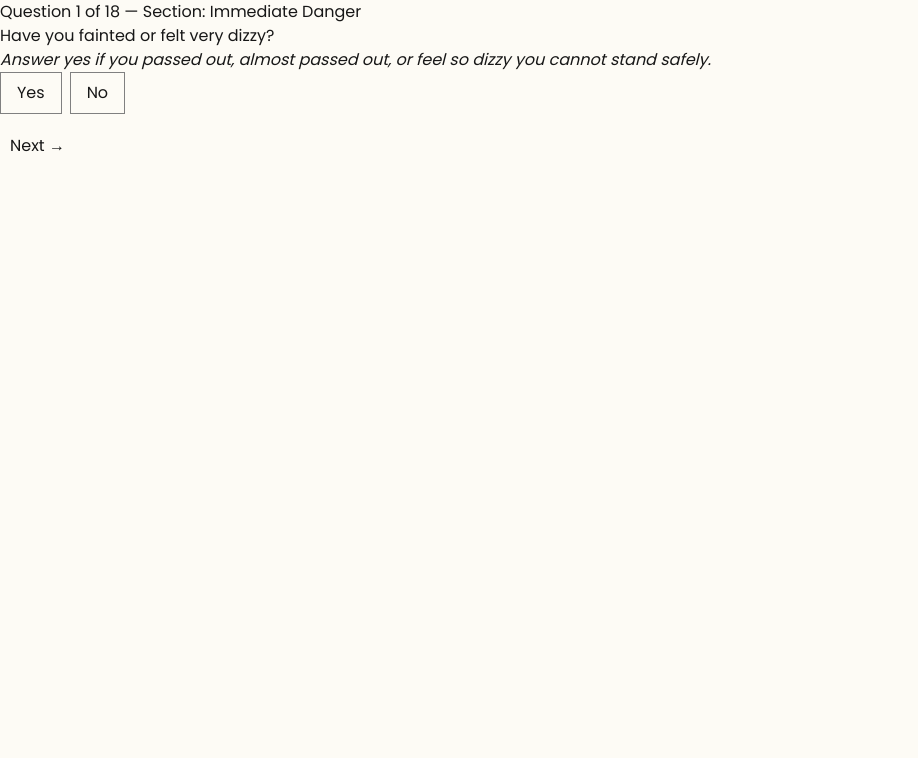
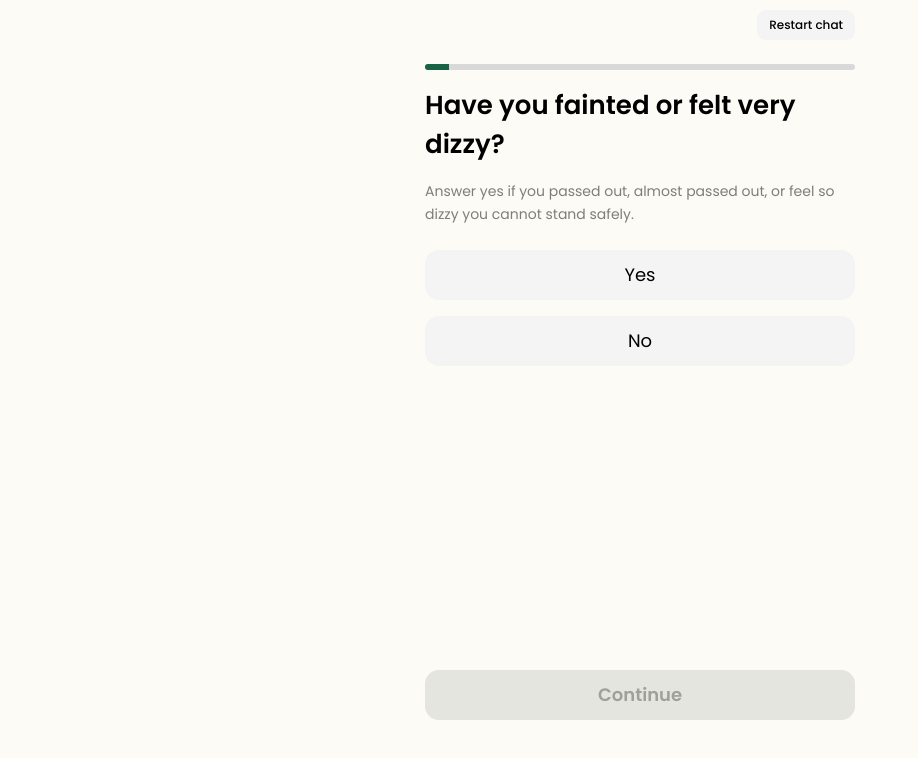
Before and after one commit to owenwon/sepsis-readmission-prevention, a Next.js app: page /checkin in a window 1280 px wide. Shown: the top 758 px of the page, without its empty margins (0-918 px from the left). Built offline with nearby package versions, Linux system fonts and the light colour scheme.

Commit message:
used added barebones styling for all checkin questions, no database connection or business logic

```diff
--- a/src/app/checkin/page.tsx
+++ b/src/app/checkin/page.tsx
@@ -2,8 +2,27 @@
 
 import { useState } from "react";
 import { dailyCheckInQuestions } from "@/lib/questions";
-import type { Question } from "@/lib/questions/types";
+import type { Question, QuestionOption } from "@/lib/questions/types";
 
+// ============================================================================
+// Design tokens from Figma
+// ============================================================================
+const colors = {
+  bg: "bg-[#fdfbf5]",
+  primary: "#186346",
+  primaryBg: "bg-[#186346]",
+  optionBg: "bg-[#f4f4f4]",
+  selectedBg: "bg-[#dcf5f0]",
+  selectedBorder: "border-[#186346]",
+  disabledBg: "bg-[#e5e5e0]",
+  disabledText: "text-[#a0a09b]",
+  trackBg: "bg-[#d9d9d9]",
+  trackFill: "bg-[#186346]",
+};
+
+// ============================================================================
+// Main page
+// ============================================================================
 export default function CheckInPage() {
   const [answers, setAnswers] = useState<Record<string, any>>({});
   const [currentIndex, setCurrentIndex] = useState(0);
@@ -13,7 +32,6 @@ export default function CheckInPage() {
   const visibleQuestions = dailyCheckInQuestions.filter((q) => {
     if (q.prerequisites && q.prerequisites.length > 0) {
       return q.prerequisites.every((prereq) => {
-        // Skip onboarding prerequisites — we don't have that data yet
         if (prereq.source === "onboarding") return true;
 
         const answer = answers[prereq.field];
@@ -46,6 +64,9 @@ export default function CheckInPage() {
 
   const currentQuestion = visibleQuestions[currentIndex];
   const totalQuestions = visibleQuestions.length;
+  const currentValue = currentQuestion ? answers[currentQuestion.id] : undefined;
+  const hasAnswer = currentValue !== undefined && currentValue !== "" && currentValue !== null;
+  const progressPct = totalQuestions > 0 ? ((currentIndex + 1) / totalQuestions) * 100 : 0;
 
   const setAnswer = (question: Question, value: any) => {
     setAnswers((prev) => {
@@ -65,7 +86,8 @@ export default function CheckInPage() {
     });
   };
 
-  const handleNext = () => {
+  const handleContinue = () => {
+    if (!hasAnswer) return;
     if (currentIndex < totalQuestions - 1) {
       setCurrentIndex(currentIndex + 1);
     } else {
@@ -73,71 +95,159 @@ export default function CheckInPage() {
     }
   };
 
-  const handleBack = () => {
-    if (currentIndex > 0) {
-      setCurrentIndex(currentIndex - 1);
-    }
+  const handleRestart = () => {
+    setFinished(false);
+    setCurrentIndex(0);
+    setAnswers({});
   };
 
+  // ----- Completion screen -----
   if (finished) {
     return (
-      <div>
-        <h1>Daily Check-In Complete</h1>
-        <p>Here are your answers:</p>
-        <ul>
-          {Object.entries(answers).map(([key, value]) => (
-            <li key={key}>
-              <strong>{key}:</strong>{" "}
-              {Array.isArray(value) ? value.join(", ") : String(value ?? "")}
-            </li>
-          ))}
-        </ul>
-        <button onClick={() => { setFinished(false); setCurrentIndex(0); setAnswers({}); }}>
+      <div className={`${colors.bg} flex min-h-dvh flex-col items-center justify-between px-4 pb-20 pt-2.5`}>
+        <div className="flex w-full max-w-[430px] flex-col gap-6">
+          <div className="flex flex-col items-end">
+            <button
+              onClick={handleRestart}
+              className="cursor-pointer rounded-[9px] bg-[#f4f4f4] px-3 py-[7px] text-xs font-medium text-black"
+            >
+              Restart chat
+            </button>
+          </div>
+
+          {/* Full progress bar */}
+          <div className="flex w-full flex-col gap-4">
+            <div className={`flex w-full items-center rounded-full ${colors.trackBg}`}>
+              <div className={`h-1.5 rounded-full ${colors.trackFill}`} style={{ width: "100%" }} />
+            </div>
+            <h1 className="text-[26px] font-semibold leading-normal text-black">
+              Daily Check-In Complete 🎉
+            </h1>
+            <p className="text-sm text-black/60">Your responses have been recorded. Thank you for checking in today.</p>
+          </div>
+        </div>
+
+        <button
+          onClick={handleRestart}
+          className={`${colors.primaryBg} flex h-[50px] w-full max-w-[430px] cursor-pointer items-center justify-center rounded-[14px] px-6 py-[5px] text-lg font-semibold text-white`}
+        >
           Start Over
         </button>
       </div>
     );
   }
 
+  // ----- No questions fallback -----
   if (!currentQuestion) {
-    return <div>No questions available.</div>;
+    return (
+      <div className={`${colors.bg} flex min-h-dvh items-center justify-center px-4`}>
+        <p className="text-lg text-black/60">No questions available.</p>
+      </div>
+    );
   }
 
-  // Default to patient text (caregiver mode would come from onboarding data later)
   const questionText = currentQuestion.patientText;
   const helpText = currentQuestion.helpText;
 
+  // ----- Main question screen -----
   return (
-    <div>
-      <p>
-        Question {currentIndex + 1} of {totalQuestions} — Section:{" "}
-        {currentQuestion.section}
-      </p>
+    <div className={`${colors.bg} flex min-h-dvh flex-col items-center justify-between px-4 pb-20 pt-2.5`}>
+      {/* ---- Top: restart, progress, question, options ---- */}
+      <div className="flex w-full max-w-[430px] flex-col gap-6">
+        {/* Restart button */}
+        <div className="flex flex-col items-end">
+          <button
+            onClick={handleRestart}
+            className="cursor-pointer rounded-[9px] bg-[#f4f4f4] px-3 py-[7px] text-xs font-medium text-black"
+          >
+            Restart chat
+          </button>
+        </div>
 
-      <h2>{questionText}</h2>
+        {/* Progress bar + question text */}
+        <div className="flex w-full flex-col gap-4">
+          <div className={`flex w-full items-center rounded-full ${colors.trackBg}`}>
+            <div
+              className={`h-1.5 rounded-l-full ${colors.trackFill} transition-all duration-300 ease-out`}
+              style={{ width: `${progressPct}%` }}
+            />
+          </div>
 
-      {helpText && (
-        <p>
-          <em>{helpText}</em>
-        </p>
-      )}
+          <h2 className="text-[26px] font-semibold leading-normal text-black">
+            {questionText}
+          </h2>
 
-      <QuestionInput
-        question={currentQuestion}
-        value={answers[currentQuestion.id]}
-        onChange={(value) => setAnswer(currentQuestion, value)}
-      />
+          {helpText && (
+            <p className="text-sm leading-relaxed text-black/50">{helpText}</p>
+          )}
+        </div>
 
-      <div style={{ marginTop: 20 }}>
-        {currentIndex > 0 && <button onClick={handleBack}>← Back</button>}
-        <button onClick={handleNext} style={{ marginLeft: 10 }}>
-          {currentIndex === totalQuestions - 1 ? "Finish" : "Next →"}
-        </button>
+        {/* Answer options */}
+        <QuestionInput
+          question={currentQuestion}
+          value={currentValue}
+          onChange={(value) => setAnswer(currentQuestion, value)}
+        />
       </div>
+
+      {/* ---- Bottom: continue button ---- */}
+      <button
+        onClick={handleContinue}
+        disabled={!hasAnswer}
+        className={`flex h-[50px] w-full max-w-[430px] cursor-pointer items-center justify-center rounded-[14px] px-6 py-[5px] text-lg font-semibold transition-colors duration-200 ${
+          hasAnswer
+            ? `${colors.primaryBg} text-white`
+            : `${colors.disabledBg} ${colors.disabledText} cursor-default`
+        }`}
+      >
+        {currentIndex === totalQuestions - 1 ? "Finish" : "Continue"}
+      </button>
     </div>
   );
 }
 
+// ============================================================================
+// Shared option‑button component (matches Figma "Button: Option")
+// ============================================================================
+function OptionButton({
+  label,
+  selected,
+  onClick,
+  emoji,
+  description,
+}: {
+  label: string;
+  selected: boolean;
+  onClick: () => void;
+  emoji?: string;
+  description?: string;
+}) {
+  return (
+    <button
+      onClick={onClick}
+      className={`flex w-full cursor-pointer items-center justify-center rounded-[14px] transition-colors duration-150 ${
+        selected
+          ? "bg-[#dcf5f0]"
+          : "bg-[#f4f4f4]"
+      }`}
+    >
+      <div
+        className={`flex h-[50px] flex-1 items-center justify-center overflow-hidden rounded-[14px] px-[19px] py-[13px] ${
+          selected ? "border border-solid border-[#186346]" : ""
+        }`}
+      >
+        <span className="text-center text-lg text-black">
+          {emoji && <span className="mr-2">{emoji}</span>}
+          {label}
+        </span>
+      </div>
+    </button>
+  );
+}
+
+// ============================================================================
+// Question input renderer – styled per Figma
+// ============================================================================
 function QuestionInput({
   question,
   value,
@@ -148,93 +258,64 @@ function QuestionInput({
   onChange: (value: any) => void;
 }) {
   switch (question.type) {
+    // ---- Boolean (Yes / No) ----
     case "boolean":
       return (
-        <div>
-          <button
-            onClick={() => onChange(true)}
-            style={{
-              fontWeight: value === true ? "bold" : "normal",
-              border: value === true ? "2px solid black" : "1px solid gray",
-              padding: "8px 16px",
-              marginRight: 8,
-            }}
-          >
-            Yes
-          </button>
-          <button
-            onClick={() => onChange(false)}
-            style={{
-              fontWeight: value === false ? "bold" : "normal",
-              border: value === false ? "2px solid black" : "1px solid gray",
-              padding: "8px 16px",
-            }}
-          >
-            No
-          </button>
+        <div className="flex w-full flex-col gap-4">
+          <OptionButton label="Yes" selected={value === true} onClick={() => onChange(true)} />
+          <OptionButton label="No" selected={value === false} onClick={() => onChange(false)} />
         </div>
       );
 
+    // ---- Single select ----
     case "single_select":
       return (
-        <div>
+        <div className="flex w-full flex-col gap-4">
           {question.options?.map((option) => (
-            <div key={String(option.value)} style={{ marginBottom: 4 }}>
-              <label>
-                <input
-                  type="radio"
-                  name={question.id}
-                  checked={value === option.value}
-                  onChange={() => onChange(option.value)}
-                />
-                {" "}
-                {option.iconEmoji && `${option.iconEmoji} `}
-                {option.label}
-                {option.description && (
-                  <span style={{ color: "gray" }}> — {option.description}</span>
-                )}
-              </label>
-            </div>
+            <OptionButton
+              key={String(option.value)}
+              label={option.label}
+              emoji={option.iconEmoji}
+              description={option.description}
+              selected={value === option.value}
+              onClick={() => onChange(option.value)}
+            />
           ))}
         </div>
       );
 
+    // ---- Multi select ----
     case "multi_select": {
-      const selectedValues: any[] = Array.isArray(value) ? value : [];
+      const selected: any[] = Array.isArray(value) ? value : [];
       return (
-        <div>
+        <div className="flex w-full flex-col gap-4">
           {question.options?.map((option) => {
-            const isChecked = selectedValues.includes(option.value);
+            const isChecked = selected.includes(option.value);
             return (
-              <div key={String(option.value)} style={{ marginBottom: 4 }}>
-                <label>
-                  <input
-                    type="checkbox"
-                    checked={isChecked}
-                    onChange={() => {
-                      if (option.value === "none") {
-                        onChange(isChecked ? [] : ["none"]);
-                      } else {
-                        const withoutNone = selectedValues.filter((v) => v !== "none");
-                        if (isChecked) {
-                          onChange(withoutNone.filter((v) => v !== option.value));
-                        } else {
-                          onChange([...withoutNone, option.value]);
-                        }
-                      }
-                    }}
-                  />
-                  {" "}
-                  {option.iconEmoji && `${option.iconEmoji} `}
-                  {option.label}
-                </label>
-              </div>
+              <OptionButton
+                key={String(option.value)}
+                label={`${option.iconEmoji ? option.iconEmoji + " " : ""}${option.label}`}
+                selected={isChecked}
+                onClick={() => {
+                  if (option.value === "none") {
+                    onChange(isChecked ? [] : ["none"]);
+                  } else {
+                    const withoutNone = selected.filter((v) => v !== "none");
+                    onChange(
+                      isChecked
+                        ? withoutNone.filter((v) => v !== option.value)
+                        : [...withoutNone, option.value]
+                    );
+                  }
+                }}
+              />
             );
           })}
         </div>
       );
     }
 
+    // ---- Text ----
     case "text":
       return (
         <input
@@ -242,10 +323,11 @@ function QuestionInput({
           value={value || ""}
           onChange={(e) => onChange(e.target.value)}
           placeholder={question.placeholder}
-          style={{ padding: 8, width: "100%", maxWidth: 400 }}
+          className="h-[50px] w-full rounded-[14px] bg-[#f4f4f4] px-5 py-3 text-lg text-black outline-none placeholder:text-[#a0a09b] focus:ring-2 focus:ring-[#186346]"
         />
       );
 
+    // ---- Textarea ----
     case "textarea":
       return (
         <textarea
@@ -253,15 +335,17 @@ function QuestionInput({
           onChange={(e) => onChange(e.target.value)}
           placeholder={question.placeholder}
           rows={4}
-          style={{ padding: 8, width: "100%", maxWidth: 400 }}
+          className="w-full rounded-[14px] bg-[#f4f4f4] px-5 py-4 text-lg text-black outline-none placeholder:text-[#a0a09b] focus:ring-2 focus:ring-[#186346]"
         />
       );
 
+    // ---- Integer ----
     case "integer":
       return (
-        <div>
+        <div className="flex w-full items-center gap-3">
           <input
             type="number"
+            inputMode="numeric"
             value={value ?? ""}
             onChange={(e) =>
               onChange(e.target.value === "" ? undefined : parseInt(e.target.value))
@@ -270,17 +354,21 @@ function QuestionInput({
             min={question.validation?.min}
             max={question.validation?.max}
             step={1}
-            style={{ padding: 8, width: 150 }}
+            className="h-[50px] flex-1 rounded-[14px] bg-[#f4f4f4] px-5 py-3 text-lg text-black outline-none placeholder:text-[#a0a09b] focus:ring-2 focus:ring-[#186346]"
           />
-          {question.unit && <span> {question.unit}</span>}
+          {question.unit && (
+            <span className="shrink-0 text-base font-medium text-black/60">{question.unit}</span>
+          )}
         </div>
       );
 
+    // ---- Float ----
     case "float":
       return (
-        <div>
+        <div className="flex w-full items-center gap-3">
           <input
             type="number"
+            inputMode="decimal"
             value={value ?? ""}
             onChange={(e) =>
               onChange(e.target.value === "" ? undefined : parseFloat(e.target.value))
@@ -289,31 +377,45 @@ function QuestionInput({
             min={question.validation?.min}
             max={question.validation?.max}
             step={0.1}
-            style={{ padding: 8, width: 150 }}
+            className="h-[50px] flex-1 rounded-[14px] bg-[#f4f4f4] px-5 py-3 text-lg text-black outline-none placeholder:text-[#a0a09b] focus:ring-2 focus:ring-[#186346]"
           />
-          {question.unit && <span> {question.unit}</span>}
+          {question.unit && (
+            <span className="shrink-0 text-base font-medium text-black/60">{question.unit}</span>
+          )}
         </div>
       );
 
+    // ---- Scale (e.g. pain 0-10, overall feeling 1-5) ----
     case "scale": {
       const min = question.validation?.min ?? 0;
       const max = question.validation?.max ?? 10;
+      const steps = Array.from({ length: max - min + 1 }, (_, i) => min + i);
       return (
-        <div>
-          <input
-            type="range"
-            min={min}
-            max={max}
-            value={value ?? min}
-            onChange={(e) => onChange(parseInt(e.target.value))}
-            style={{ width: 300 }}
-          />
-          <span> {value ?? min}</span>
+        <div className="flex w-full flex-col gap-3">
+          <div className="flex w-full flex-wrap justify-center gap-2">
+            {steps.map((step) => (
+              <button
+                key={step}
+                onClick={() => onChange(step)}
+                className={`flex h-12 w-12 cursor-pointer items-center justify-center rounded-full text-lg font-medium transition-colors duration-150 ${
+                  value === step
+                    ? "border border-solid border-[#186346] bg-[#dcf5f0] text-black"
+                    : "bg-[#f4f4f4] text-black"
+                }`}
+              >
+                {step}
+              </button>
+            ))}
+          </div>
+          <div className="flex justify-between px-1 text-xs text-black/40">
+            <span>{min}</span>
+            <span>{max}</span>
+          </div>
         </div>
       );
     }
 
     default:
-      return <p>Unsupported question type: {question.type}</p>;
+      return <p className="text-sm text-[#a0a09b]">Unsupported question type: {question.type}</p>;
   }
 }
```
